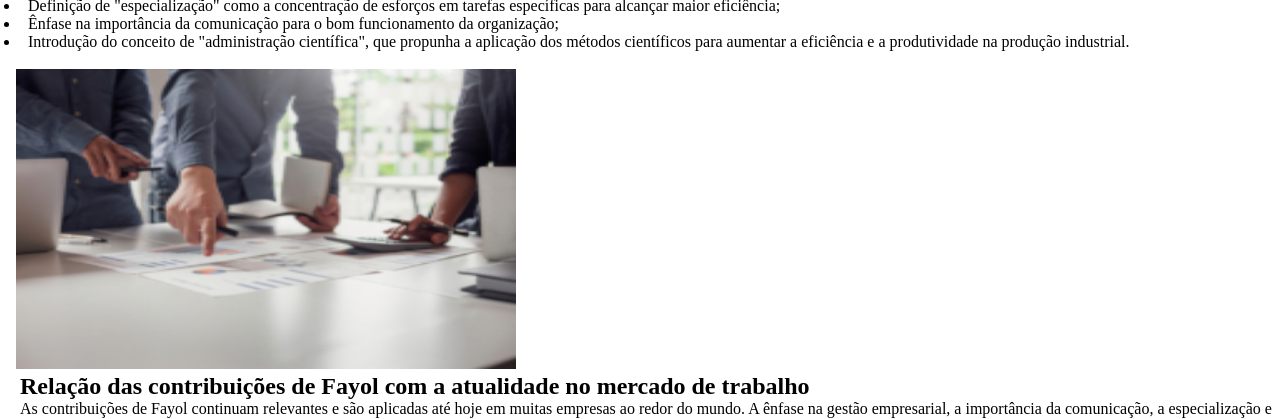
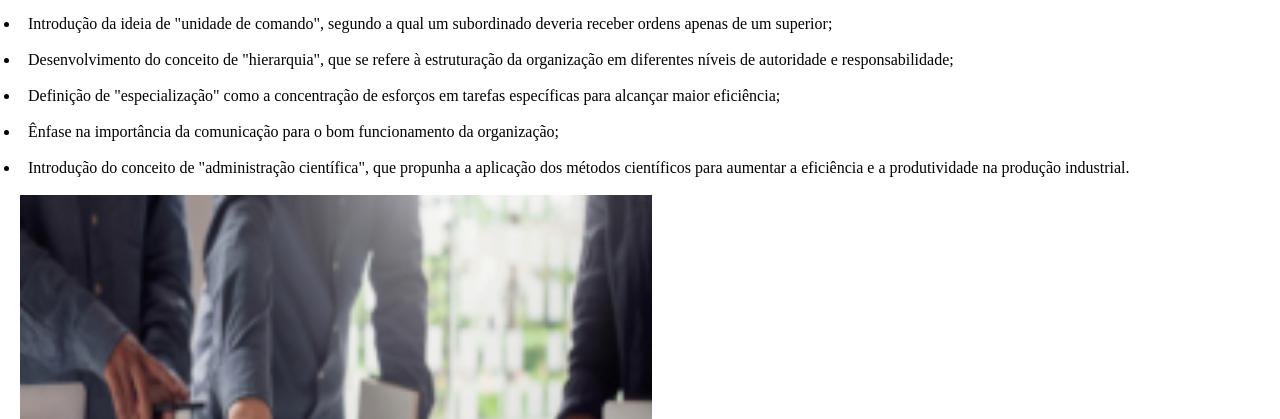
Before and after one commit to Mrkaik/henr, a plain HTML site: page index.html in a window 1280 px wide. Shown: the part 478-897 px from the top of the page. Drawn offline with Linux system fonts and the light colour scheme; a script that the page names is missing; some icons are missing.

Commit message:
Add files via upload

```diff
--- a/index.html
+++ b/index.html
@@ -37,19 +37,27 @@
             <h2>Principais contribuições na administração e no mundo do trabalho</h2>
             <ul>
                 <li><p>Identificação das funções básicas da administração: planejamento, organização, direção, coordenação e controle;</p></li>
+            </br>
                 <li><p>Ênfase na importância da gestão empresarial;</p></li>
+            </br>
                 <li><p>Desenvolvimento da teoria clássica da administração, que enfatizava a estrutura e o funcionamento das organizações;</p></li>
+            </br>
                 <li><p>Introdução da ideia de "unidade de comando", segundo a qual um subordinado deveria receber ordens apenas de um superior;</p></li>
+            </br>
                 <li><p>Desenvolvimento do conceito de "hierarquia", que se refere à estruturação da organização em diferentes níveis de autoridade e responsabilidade;</p></li>
+            </br>
                 <li><p>Definição de "especialização" como a concentração de esforços em tarefas específicas para alcançar maior eficiência;</p></li>
+            </br>
                 <li><p>Ênfase na importância da comunicação para o bom funcionamento da organização;</p></li>
+            </br>
                 <li><p>Introdução do conceito de "administração científica", que propunha a aplicação dos métodos científicos para aumentar a eficiência e a produtividade na produção industrial.</p></li>
             </ul>
             <i class="fa fa-info"></i>
 
         </section>
-        <img src="./imagens/tr.jpg" alt="Henri Fayol" width="500" height="300">
-
+        <div>
+        <img src="./imagens/tr.jpg" alt="Henri Fayol" width="50%">
+    </div>
         <section class="fade-in">
             <h2>Relação das contribuições de Fayol com a atualidade no mercado de trabalho</h2>
             <p>As contribuições de Fayol continuam relevantes e são aplicadas até hoje em muitas empresas ao redor do mundo. A ênfase na gestão empresarial, a importância da comunicação, a especialização e a aplicação de métodos científicos são conceitos que ainda são valorizados no mercado de trabalho atual. A ideia de hierarquia e a unidade de comando, por exemplo, são fundamentais para garantir a eficiência e a coordenação de equipes em empresas de grande porte.</p>
```
